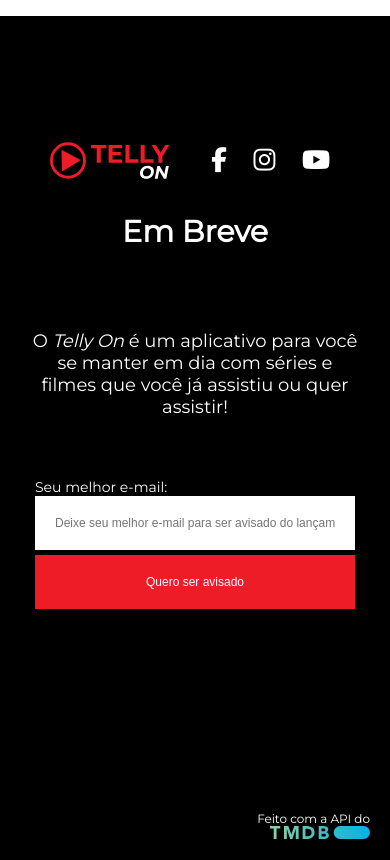
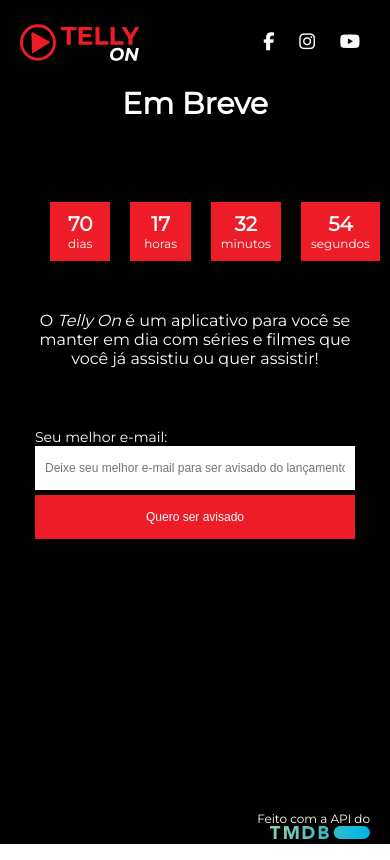
Before and after one commit to SoulWash/TELLYFLIX, a plain HTML site: page index.html in a window 390 px wide. Drawn offline with Linux system fonts and the light colour scheme; no server answers.

Commit message:
Finalizado projeto
#Agradecido pelo conhecimento adquirido e as dicas.
Antes de finalizar estava com problemas para preencher a tela mas então vi que tinha cometido o erro de colocar as tags de lista direto no html e no js. Então exclui do html e ficou normal.

```diff
--- a/index.html
+++ b/index.html
@@ -16,16 +16,10 @@
 </head>
 <body>
     <div id="full-page">
-        <ul>
-            <li>Dias</li>
-            <li>Horas</li>
-            <li>Minutos</li>
-            <li>Segundos</li>
-        </ul>
         <header>
             <img src="./images/logo-w.svg" alt="Telly Flix">
             <div id="social-icons">
-                <a href>
+                <a href="">
                     <i class="fab fa-facebook-f" aria-hidden="true">
                     </i>
                 </a>
--- a/script.js
+++ b/script.js
@@ -1,29 +1,75 @@
-https://image.tmdb.org/t/p/original/tSxbUnrnWlR5dQvUgqMI7sACmFD.jpg
+const apiUrl = 'https://api.themoviedb.org/3/';
+const apiKey = 'f43a98ed1de78a8b8cd77799f7b683a4';
+const apiLang = 'pt-BR';
+const imgUrl = 'https://image.tmdb.org/t/p/original';
 
-fetch("https://api.themoviedb.org/3/trending/all/day?api_key=f43a98ed1de78a8b8cd77799f7b683a4&language=pt-BR")
+
+const randomNumber = (size) => {
+    return Math.floor(Math.random() * size);
+}
+
+
+let type = randomNumber(4);
+type = type % 2 === 0 ? 'movie' : 'tv';
+
+fetch(`${apiUrl}trending/${type}/day?api_key=${apiKey}&language=${apiLang}`)
     .then(response => {
         return response.json();
     })
     .then(data => {
-    const randomNumber = Math.floor(Math.random() * 19);
+        let show = randomNumber(data.results.length);
 
-    document.querySelector('#full-page').style.backgoundImage = 'url(https://image.tmdb.org/t/p/original' + data.results[randomNumber].backdrop_path + ')';
+        const showName = !data.results[show].title ? data.results[show].name : data.results[show].title;
+        document.querySelector('#show-name').innerText = "" + showName;
 
-    const lancamentos = new Date('Jan 1, 2023 09:00:00').getTime();
-    const hoje = new Date().getTime();
+        const backgroundImg = imgUrl + data.results[show].backdrop_path;
+        document.querySelector('#full-page').style.backgroundImage = 'linear-gradient(rgba(0,0,0,0.8), rgba(0,0,0,0.8)), url(' + backgroundImg+ ')';
+    })
+    .catch(error => {
+        console.log('Error: ' + error.message);
+    })
 
-    const diferenca = lancamentos - hoje;
+const launchDate = new Date("Jan 1, 2023 09:00:00").getTime();
 
-    let days = diferenca / (1000 * 60 * 60 * 24);
+const interval = () => {
+    const timeNow = new Date().getTime();
+    const timeDifference = launchDate - timeNow;
 
-    let hours = (diferenca % (1000 * 60 * 60 * 24)) / (1000 * 60 * 60);
+    let days = Math.floor(timeDifference / (1000 * 60 * 60 * 24));
+    days = days < 10 ? '0' + days : days;
 
-    let min = (diferenca % (1000 * 60 * 60) / (1000 * 60));
+    let hours = Math.floor((timeDifference % (1000 * 60 * 60 * 24)) / (1000 * 60 * 60));
+    hours = hours < 10 ? '0' + hours : hours;
 
-    let sec = (diferenca % (1000 * 60) / (1000 * 60));
+    let minutes = Math.floor((timeDifference % (1000 * 60 * 60)) / (1000 * 60));
+    minutes = minutes < 10 ? '0' + minutes : minutes
 
+    let  seconds = Math.floor((timeDifference % (1000 * 60)) / (1000));
+    seconds = seconds < 10 ? '0' + seconds : seconds
 
-    document.querySelector('#time-left').innerHTML = `<ul><li>${days}</li><li>${hours}</li><li>${min}</li><li>${sec}</li>`
+    document.querySelector('#time-left').innerHTML = `
+                                            <ul>
+                                                <li>
+                                                    <span class="time-num">${days}</span>
+                                                    <span class="time-txt">dias</span>
+                                                </li>
+                                                <li>
+                                                <span class="time-num">${hours}</span>
+                                                <span class="time-txt">horas</span>
+                                            </li>
+                                            <li>
+                                            <span class="time-num">${minutes}</span>
+                                            <span class="time-txt">minutos</span>
+                                        </li>
+                                        <li>
+                                        <span class="time-num">${seconds}</span>
+                                        <span class="time-txt">segundos</span>
+                                    </li>
+                                            </ul>`;
 
-
-})
+   if (timeDifference < 0 ) {
+        clearInterval(interval);
+        document.querySelector('#time-left').innerHTML = "Tempo Finalizado!";
+   }
+}
+setInterval(interval, 1000);
--- a/style.css
+++ b/style.css
@@ -1,36 +1,11 @@
-@media (max-width: 930px) {
-    header {
-        padding: 20px;
-    }
-    header img {
-        width: 150px;
-    }
-    #social-icons a {
-        font-size: 20px;
-    }
-    h1 {
-        font-size: 40px;
-    }
-    p, form inpunt, form button {
-        font-size: 16px;
-    }
-    form input {
-        padding: 15px 10px;
-        width: 430px;
-    }
-    form button {
-        padding: 15px 10px;
-    }
-}
-
 html {
     height: 100%;
 }
 
 body {
-    margin: 0;
     height: 100%;
     font-family: 'Montserrat', sans-serif;
+    margin: 0;
 }
 
 #full-page {
@@ -45,11 +20,25 @@ header {
     display: flex;
     justify-content: space-between;
     align-items: center;
-    padding: 30px 50px;
+    padding: 30px 40px;
 }
 
-header img{
+header img {
     width: 200px;
+}
+
+#social-icons a {
+    color: #FFFFFF;
+    font-size: 25px;
+    margin: 0 10px;
+    text-decoration: none;
+}
+
+h1 {
+    color: #FFFFFF;
+    margin: 0;
+    text-align: center;
+    font-size: 50px;
 }
 
 #time-left {
@@ -59,21 +48,32 @@ header img{
     font-size: 50px;
 }
 
-#social-icons a{
-    color: #FFFFFF;
-    font-size: 25px;
-    margin: 0 10px;
-    text-decoration: none;
+#time-left ul {
+    display: flex;
+    justify-content: center;
+    list-style: none;
+    margin: 0;
 }
 
-h1{
-    color: #FFFFFF;
-    margin: 0;
-    text-align: center;
-    font-size: 50px;
+#time-left li {
+    display: flex;
+    flex-direction: column;
+    margin: 0 20px;
+    background-color: #EE1C27;
+    width: 150px;
+    padding: 10px;
 }
 
-p{
+#time-left span.time-num {
+    font-weight: bold;
+    font-size: 40px;
+}
+
+#time-left span.time-txt {
+    font-size: 20px;
+}
+
+p {
     color: #FFFFFF;
     font-size: 18px;
     text-align: center;
@@ -88,20 +88,13 @@ form {
     color: #FFFFFF;
     font-size: 14px;
 }
-label {
-    cursor: default;
-}
 
-form input{
+form input {
     padding: 20px;
     font-size: 18px;
     width: 500px;
     border: none;
     box-sizing: border-box;
-}
-#show-name {
-    font-size: 12px;
-    font-style: italic;
 }
 
 form button {
@@ -113,9 +106,15 @@ form button {
     cursor: pointer;
     box-sizing: border-box;
 }
+
 form button:hover {
+    opacity: 0.8;
     transition: 0.2s;
-    opacity: 0.8;
+}
+
+#show-name {
+    font-size: 12px;
+    font-style: italic;
 }
 
 footer {
@@ -123,13 +122,59 @@ footer {
     bottom: 5px;
     right: 20px;
 }
+
 footer img {
     width: 100px;
     float: right;
 }
+
 footer p {
     font-size: 12px;
     margin: 0;
+}
+
+
+@media (max-width: 930px) {
+    header {
+        padding: 20px;
+    }
+
+    header img {
+        width: 150px;
+    }
+
+    #social-icons a {
+        font-size: 20px;
+    }
+
+    h1 {
+        font-size: 40px;
+    }
+
+    p, form input, form button {
+        font-size: 16px;
+    }
+
+    form input {
+        padding: 15px 10px;
+        width: 430px;
+    }
+
+    form button {
+        padding: 15px 10px;
+    }
+
+    #time-left li {
+        width: 120px;
+    }
+
+    #time-left span.time-num {
+        font-size: 30px;
+    }
+
+    #time-left span.time-txt {
+        font-size: 18px;
+    }
 }
 
 @media (max-width: 630px) {
@@ -139,19 +184,40 @@ footer p {
         width: 380px;
         margin-bottom: 5px;
     }
+
+    #time-left li {
+        width: 100px;
+        margin: 0 10px;
+    }
+
+    #time-left span.time-num {
+        font-size: 20px;
+    }
+
+    #time-left span.time-txt {
+        font-size: 16px;
+    }
 }
+
 @media (max-width: 400px) {
     header img {
         width: 120px;
     }
-    #social-icons {
+
+    #social-icons a {
         font-size: 18px;
     }
+
     h1 {
         font-size: 30px;
     }
+
     form input, form button {
         font-size: 12px;
         width: 320px;
     }
+
+    #time-left span.time-txt {
+        font-size: 12px;
+    }
 }
```
Lines whose indentation alone changed are shown as unchanged.
